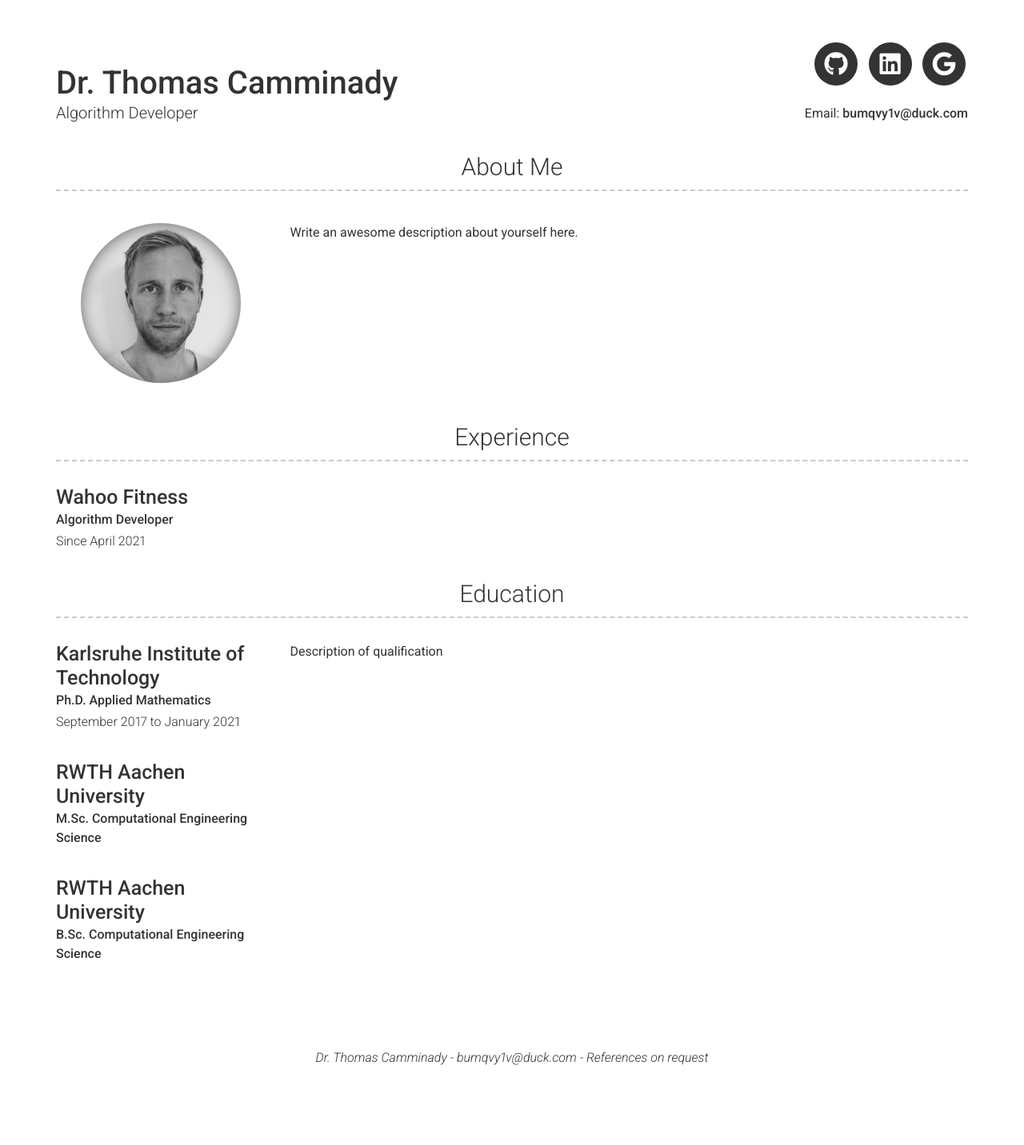
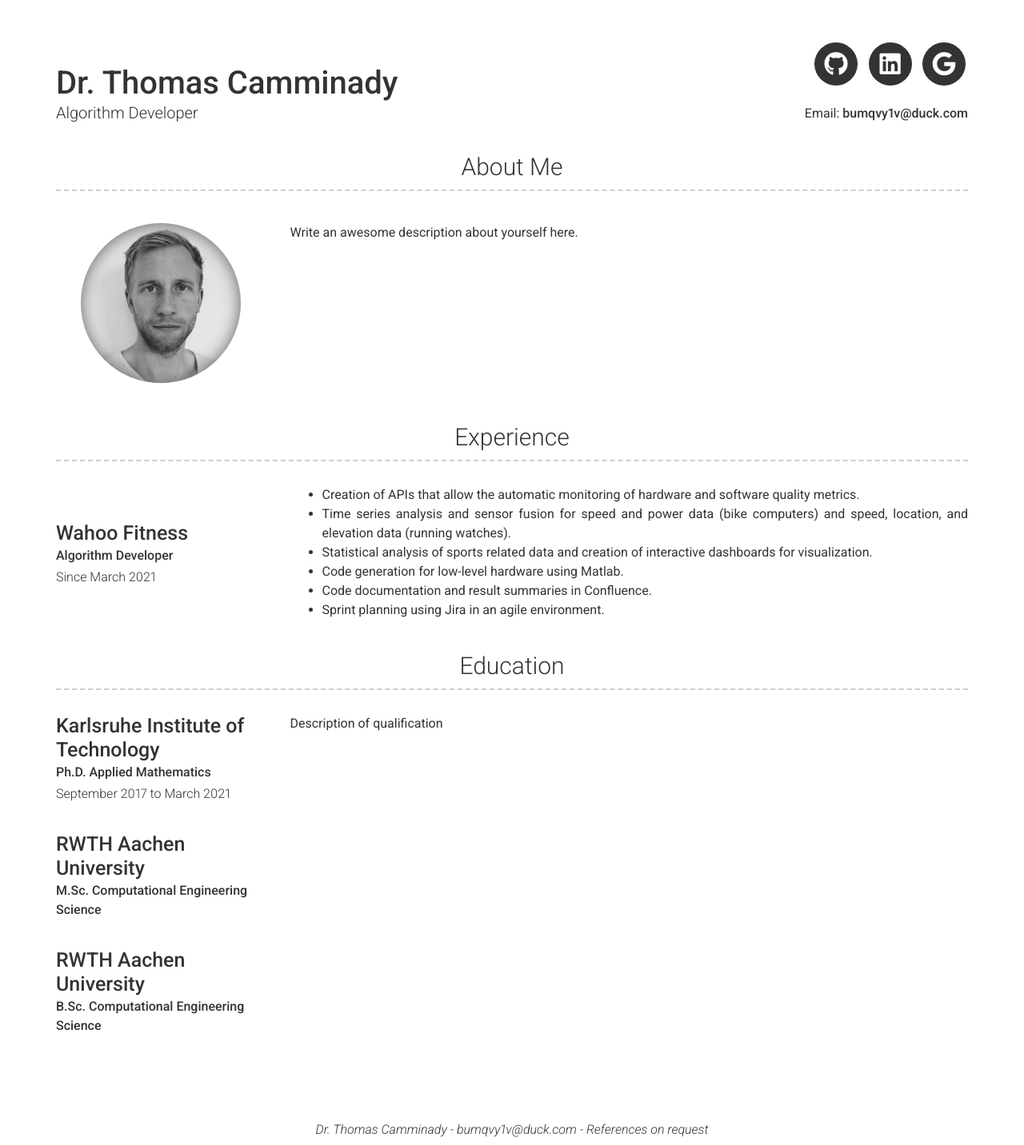
Before and after one commit to thomascamminady/thomascamminady.website, a Jekyll site: the page built from index.md, in a window 1280 px wide. Shown: the whole page at 80% size. Built offline with Jekyll 4.4.1, drawn with Linux system fonts in a browser that asks for light colours; nearby versions of some CDN libraries; before the commit the page ends 1342 px from its top, so only the background shows below that.

Commit message:
Fill content.

```diff
--- a/_config.yml
+++ b/_config.yml
@@ -81,19 +81,24 @@ content:
       - layout: top-left
         title: Wahoo Fitness
         sub_title: Algorithm Developer
-        caption: Since April 2021
+        caption: Since March 2021
         # link: Link to company (optional)
         # quote: >
         #   Short description of the company (optional)
-        # description: | # this will include new lines to allow paragraphs
-        #   Description of role
+        description: | # this will include new lines to allow paragraphs
+         - Creation of APIs that allow the automatic monitoring of hardware and software quality metrics.
+         - Time series analysis and sensor fusion for speed and power data (bike computers) and speed, location, and elevation data (running watches).
+         - Statistical analysis of sports related data and creation of interactive dashboards for visualization.
+         - Code generation for low-level hardware using Matlab.
+         - Code documentation and result summaries in Confluence.
+         - Sprint planning using Jira in an agile environment.
   - title: Education
     layout: list
     content:
       - layout: top-left
         title: Karlsruhe Institute of Technology
         sub_title: Ph.D. Applied Mathematics
-        caption: September 2017 to January 2021
+        caption: September 2017 to March 2021
         # quote: >
           # Short institution or course description (optional)
         description: | # this will include new lines to allow paragraphs
```
